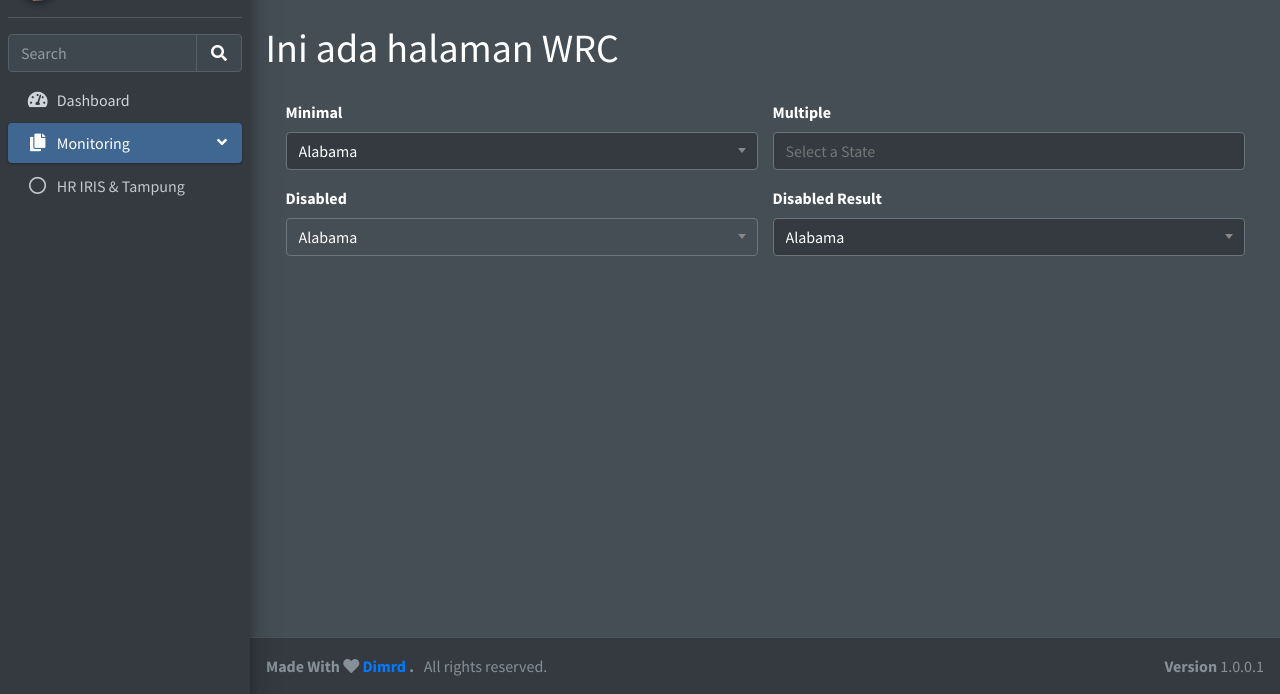
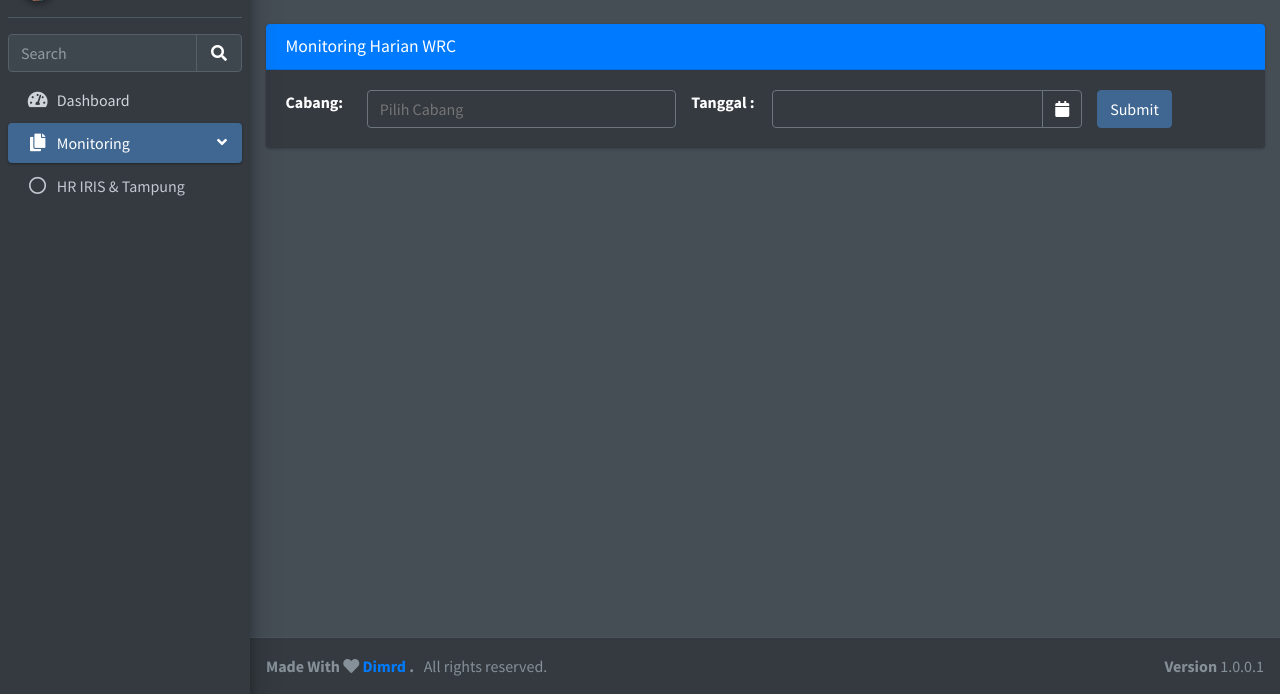
Before and after one commit to sweet7teen/Bymaxdev, a Flask app: page /hrwrc/ in a window 1280 px wide. Shown: the part 106-800 px from the top of the page. Run offline with Flask 3, Linux system fonts and the light colour scheme; data that the repository does not hold is empty; some libraries are stand-ins or nearby versions.

Commit message:
modified:   templates/hrwrc.html

```diff
--- a/templates/hrwrc.html
+++ b/templates/hrwrc.html
@@ -4,67 +4,41 @@
 {% block title %}HR WRC{% endblock %}
 
 {% block content %}
-<h1>Ini ada halaman WRC</h1>
+<div class="card">
+  <div class="card-header bg-primary">
+    <h3 class="card-title">Monitoring Harian WRC</h3>
+  </div>
   <div class="card-body">
+    <form action="/hrwrc/" method="POST">
       <div class="row">
-      <div class="col-md-6">
-        <div class="form-group">
-          <label>Minimal</label>
-          <select class="form-control select2" style="width: 100%;">
-            <option selected="selected">Alabama</option>
-            <option>Alaska</option>
-            <option>California</option>
-            <option>Delaware</option>
-            <option>Tennessee</option>
-            <option>Texas</option>
-            <option>Washington</option>
+        <div class="col-md-1">
+          <label for="kdcab">Cabang:</label>
+        </div>
+        <div class="col-md-4">
+          <select class="select2" multiple="multiple" data-placeholder="Pilih Cabang" style="width: 100%;" name="kdcab" id="kdcab" required>
+            <option value="16,58,60">SELECT ALL</option>
+            <option value="16">G050 - SAMARINDA</option>
+            <option value="58">G241 - BULUNGAN</option>
+            <option value="60">G242 - TARAKAN</option>
+            <option value="19">G092 - BANJARMASIN</option>
           </select>
         </div>
-        <!-- /.form-group -->
-        <div class="form-group">
-          <label>Disabled</label>
-          <select class="form-control select2" disabled="disabled" style="width: 100%;">
-            <option selected="selected">Alabama</option>
-            <option>Alaska</option>
-            <option>California</option>
-            <option>Delaware</option>
-            <option>Tennessee</option>
-            <option>Texas</option>
-            <option>Washington</option>
-          </select>
+        <div class="col-md-1">
+          <label>Tanggal :</label>
         </div>
-        <!-- /.form-group -->
+        <div class="col-md-4">
+          <div class="input-group date" id="reservationdate" data-target-input="nearest">
+            <input type="text" class="form-control datetimepicker-input" data-target="#reservationdate" name="tanggal" required >
+            <div class="input-group-append" data-target="#reservationdate" data-toggle="datetimepicker">
+                <div class="input-group-text"><i class="fa fa-calendar"></i></div>
             </div>
-      <!-- /.col -->
-      <div class="col-md-6">
-        <div class="form-group">
-          <label>Multiple</label>
-          <select class="select2" multiple="multiple" data-placeholder="Select a State" style="width: 100%;">
-            <option>Alabama</option>
-            <option>Alaska</option>
-            <option>California</option>
-            <option>Delaware</option>
-            <option>Tennessee</option>
-            <option>Texas</option>
-            <option>Washington</option>
-          </select>
           </div>
-        <!-- /.form-group -->
-        <div class="form-group">
-          <label>Disabled Result</label>
-          <select class="form-control select2" style="width: 100%;">
-            <option selected="selected">Alabama</option>
-            <option>Alaska</option>
-            <option disabled="disabled">California (disabled)</option>
-            <option>Delaware</option>
-            <option>Tennessee</option>
-            <option>Texas</option>
-            <option>Washington</option>
-          </select>
         </div>
-        <!-- /.form-group -->
+        <div class="col-md-2">
+          <button type="submit" class="btn btn-primary">Submit</button>
         </div>
-      <!-- /.col -->
+      </div>
+    </form>
   </div>
 </div>
 
```
Lines whose indentation alone changed are shown as unchanged.
